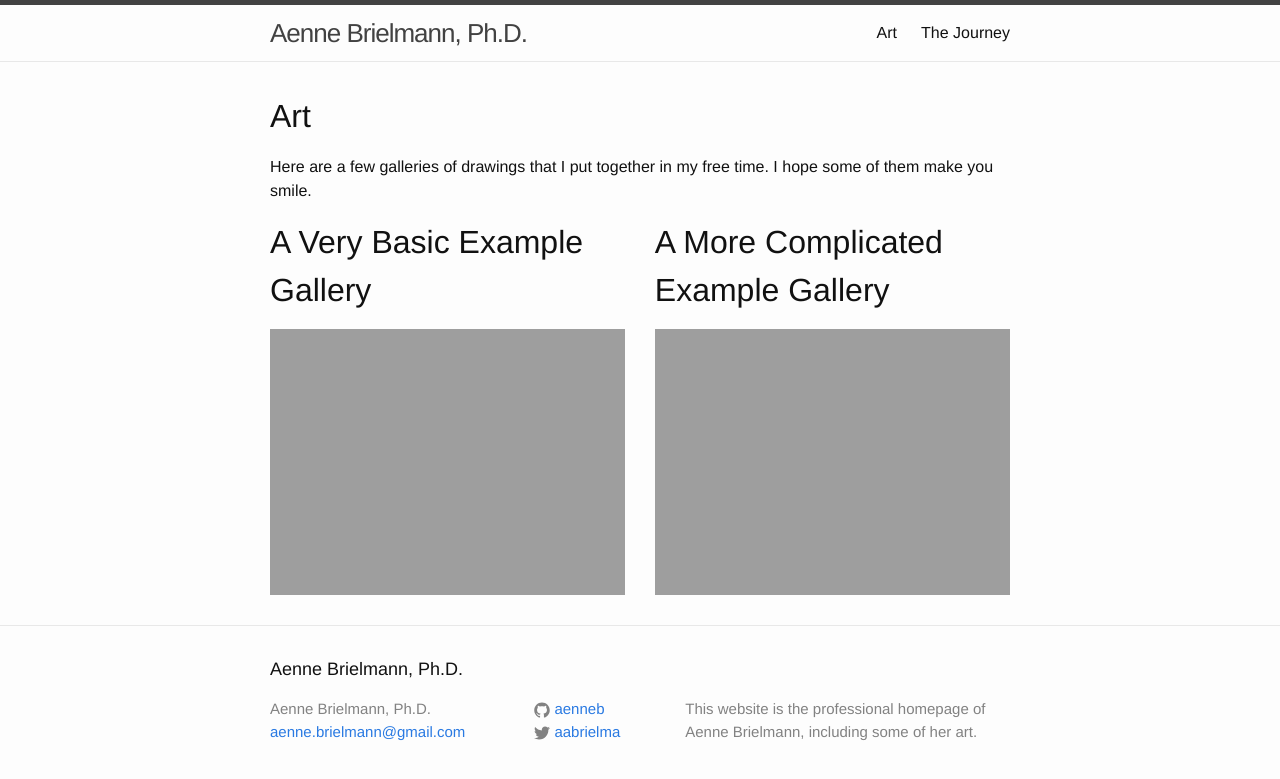
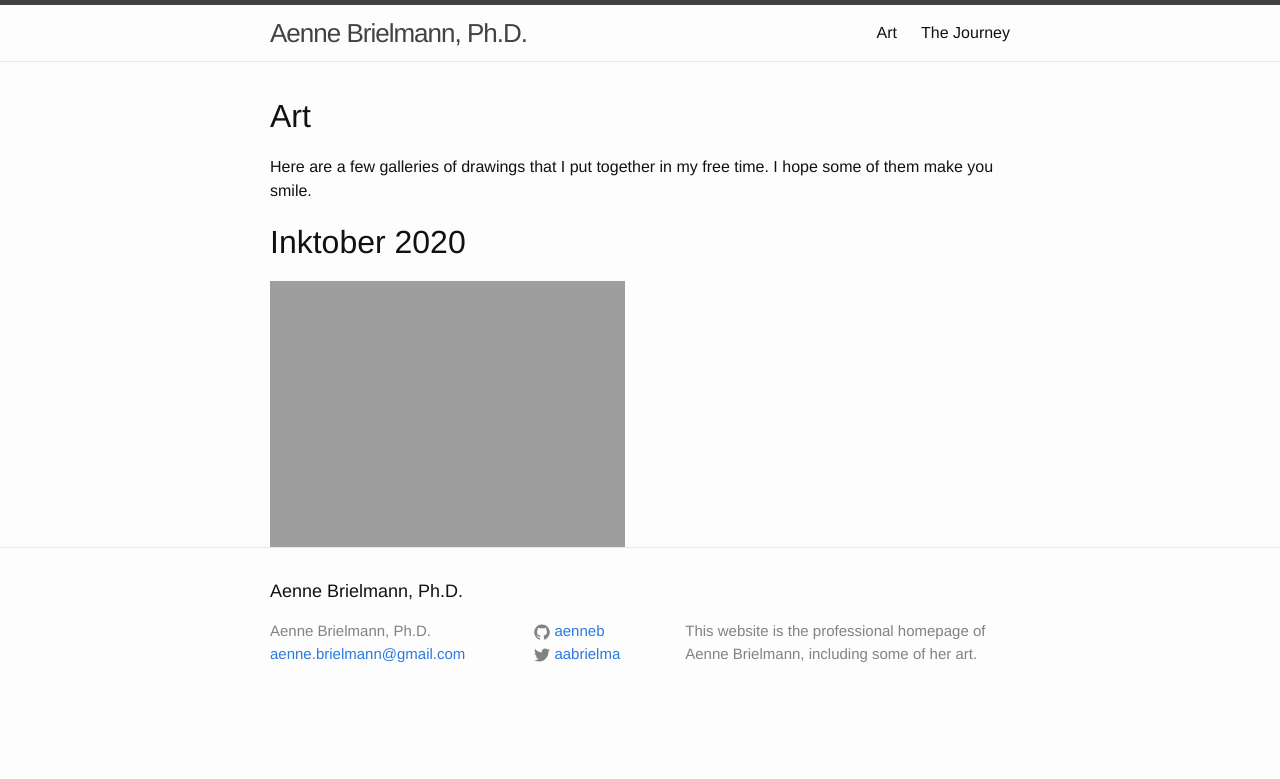
Before and after one commit to aenneb/aenneb.github.io, a Jekyll site: the page built from art/index.html, in a window 1280 px wide. Shown: the top 779 px of the page. Built offline with Jekyll 4.4.1, drawn with Linux system fonts in a browser that asks for light colours; some of the changed lines change nothing that is shown.

Commit message:
Update overview.yml

```diff
--- a/_data/galleries/overview.yml
+++ b/_data/galleries/overview.yml
@@ -1,23 +1,10 @@
 -
- title: A Very Basic Example Gallery
- directory: san-francisco
+ title: Inktober 2020
+ directory: inktober2020
  preview:
-  filename: VS-2012-6088
-  original: VS-2012-6088-6000x4000.jpg
+  filename: fish.PNG
+  original: fish.PNG
   sizes:
-  - VS-2012-6088-4242x2828.jpg
-  - VS-2012-6088-2121x1414.jpg
-  - VS-2012-6088-2999x1999.jpg
-  thumbnail: VS-2012-6088-thumbnail.jpg
--
- title: A More Complicated Example Gallery
- directory: ghent-light-festival
- picture_path: ghent-light-festival/part1
- preview:
-  filename: Lichtfestival-0058
-  original: Lichtfestival-0058-6000x4000.jpg
-  sizes:
-  - Lichtfestival-0058-2121x1414.jpg
-  - Lichtfestival-0058-2999x1999.jpg
-  - Lichtfestival-0058-4242x2828.jpg
-  thumbnail: Lichtfestival-0058-thumbnail.jpg
+  - fish-small.png
+  - fish-medium.png
+  thumbnail: fish-thumbnail.png
```
